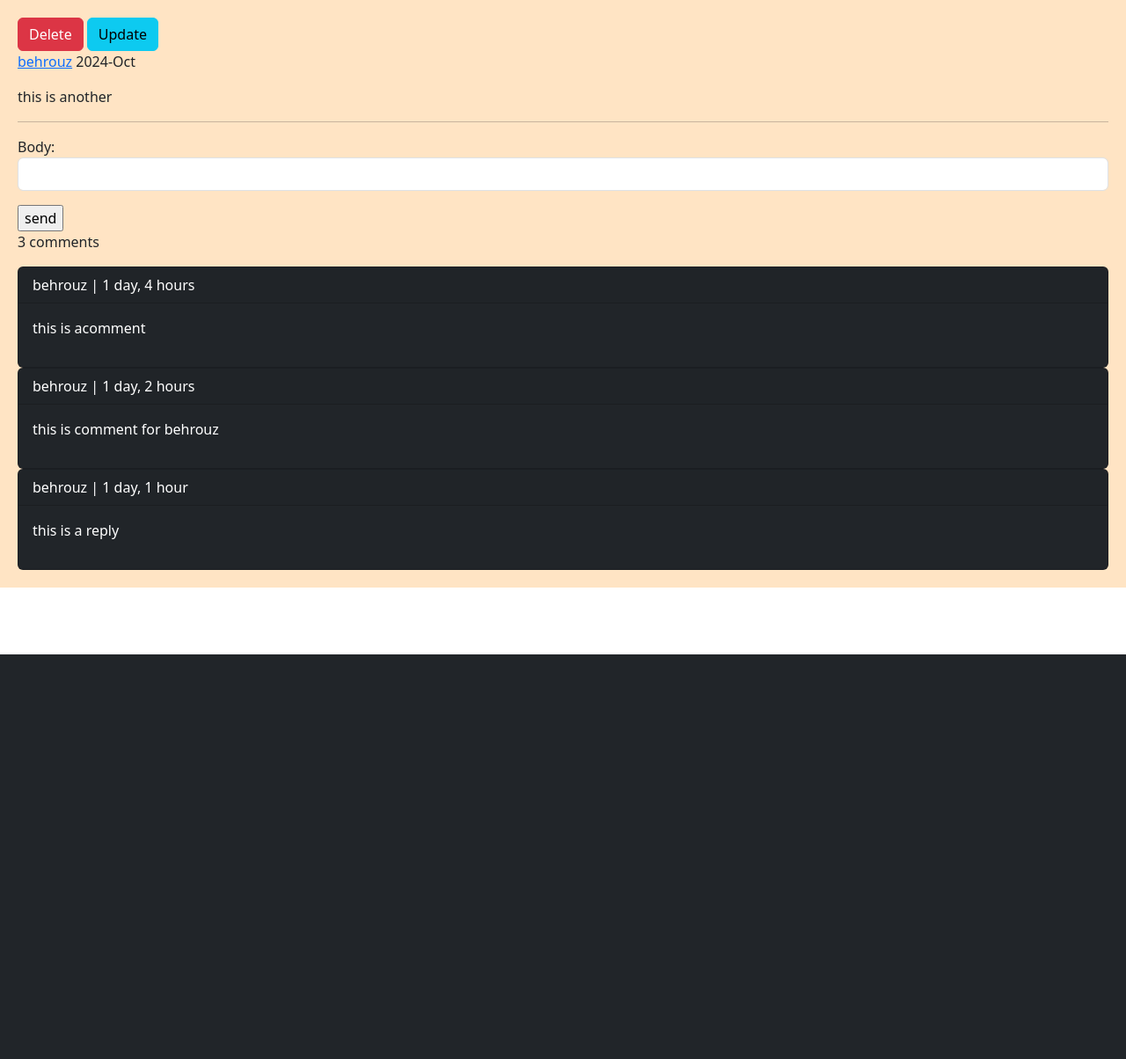
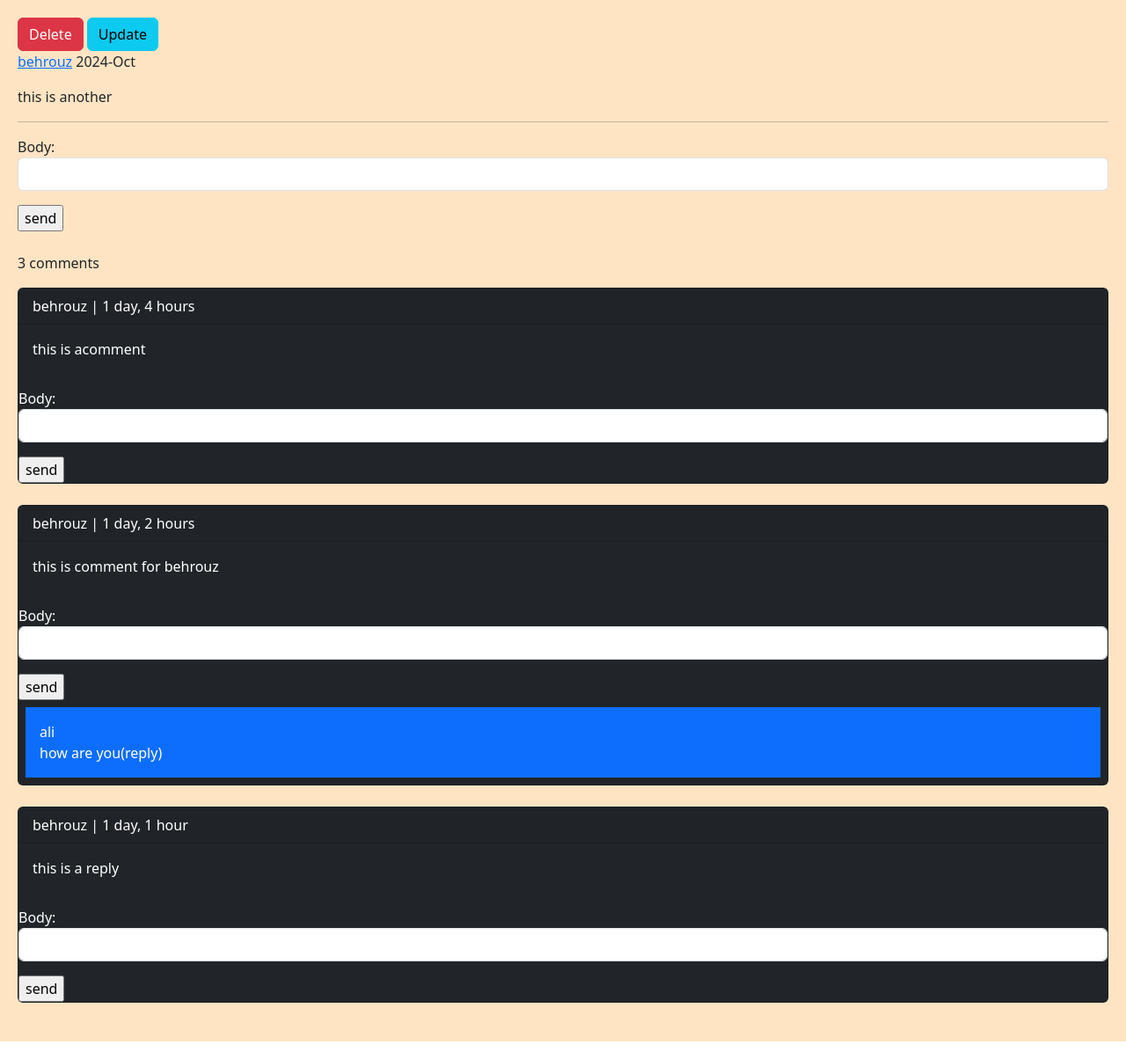
Before and after one commit to Bsh-1996/Django_Mid, a Django app: a page that uses A/home/templates/home/detail.html in a window 1280 px wide. Shown: the part 56-1260 px from the top of the page at 88% size. Before the commit the page ends 800 px from the top, so only its background shows below. Run offline with Django 4.2, Linux system fonts and the light colour scheme; a user stored in the database is signed in; data comes from the database, SQL or seed files in the repository; both versions use the stored data as it was after the commit.

Commit message:
reply forms

```diff
--- a/A/home/forms.py
+++ b/A/home/forms.py
@@ -16,3 +16,8 @@ class CommentCreatreForm(forms.ModelForm):
         widgets = {
             'body': forms.TextInput(attrs= {'class': 'form-control'})
         }
+
+class ReplyCommentForm(forms.ModelForm):
+    class Meta:
+        model = Comment
+        fields = ('body',)
--- a/A/home/templates/home/detail.html
+++ b/A/home/templates/home/detail.html
@@ -18,7 +18,7 @@
             {{ form.as_p }}
             <input type="submit" value="send">
 
-        </form>
+        </form><br/>
     {% else %}
         <p class="alert alert-danger">only logged in users can comment</p>
     {% endif %}
@@ -38,7 +38,26 @@
         <div class="card bg-dark text-white">
             <p class="card-header">{{ comment.user }} | {{ comment.created | timesince }}</p>
             <p class="card-body">{{ comment.body }}</p>
-        </div>
+
+            {% if request.user.is_authenticated %}
+                <form action="{% url 'home:add_reply' post.id comment.id %}" method="POST">
+                    {% csrf_token %}
+                    {{ form.as_p }}
+                    <input type="submit" value="send">
+
+                </form>
+            {% endif %}
+
+
+
+            {% with replies=comment.rcomments.all %}
+            {% for reply in replies %}
+                <p class="bg-primary p-3 m-2">{{ reply.user }} <br/> {{ reply.body }}</p>
+            {% endfor %}
+            {% endwith %}
+
+
+        </div><br/>
     {% empty %}
         <p>No comments yet</p>
     {% endfor %}
--- a/A/home/urls.py
+++ b/A/home/urls.py
@@ -9,4 +9,5 @@ urlpatterns = [
     path('post/delete/<int:post_id>/', views.PostDeleteView.as_view(), name='post_delete'),
     path('post/update/<int:post_id>/', views.PostUpdateView.as_view(), name= 'post_update'),
     path('post/create/',views.PostCreateView.as_view(), name= 'post_create'),
+    path('reply/<int:post_id>/<int:comment_id>/', views.PostAddReplyView.as_view(), name='add_reply'),
 ]
--- a/A/home/views.py
+++ b/A/home/views.py
@@ -2,10 +2,10 @@ from typing import Any
 from django.shortcuts import render, redirect, get_object_or_404
 from django.http import HttpRequest, HttpResponse
 from django.views import View
-from . models import Post
+from . models import Post, Comment
 from django.contrib.auth.mixins import LoginRequiredMixin
 from django.contrib import messages
-from . forms import PostCreateUpdateForm, CommentCreatreForm
+from . forms import PostCreateUpdateForm, CommentCreatreForm, ReplyCommentForm
 from django.utils.text import slugify
 from django.contrib.auth.decorators import login_required
 from django.utils.decorators import method_decorator
@@ -23,6 +23,7 @@ class HomeView(View):
 
 class PostDetailView(View):
     form_class = CommentCreatreForm
+    form_class_reply = ReplyCommentForm
 
     def setup(self, request, *args, **kwargs):
         self.post_instance = get_object_or_404(Post, pk = kwargs['post_id'], slug = kwargs['post_slug'])
@@ -31,7 +32,13 @@ class PostDetailView(View):
     def get(self, request, post_id, post_slug):
 
         comments = self.post_instance.pcomments.filter(is_reply = False)
-        return render(request, 'home/detail.html', {'post': self.post_instance, 'comments': comments, 'form': self.form_class})
+        return render(request, 'home/detail.html', {
+            'post': self.post_instance,
+            'comments': comments, 'form': self.form_class,
+            'reply_form': self.form_class_reply
+            })
+
+
 
     @method_decorator(login_required)
     def post(self, request, post_id, post_slug):
@@ -107,3 +114,22 @@ class PostCreateView(LoginRequiredMixin, View):
             new_post.save()
             messages.success(request, 'yoo created this post', 'success')
             return redirect('home:post_detail', new_post.id, new_post.slug)
+
+
+
+class PostAddReplyView(LoginRequiredMixin, View):
+    form_class = ReplyCommentForm
+
+    def post(self, request, post_id, comment_id):
+        post = get_object_or_404(Post, id = post_id)
+        comment = get_object_or_404(Comment, id = comment_id)
+        form = self.form_class(request.POST)
+        if form.is_valid():
+            reply = form.save(commit= False)
+            reply.user = request.user
+            reply.post = post
+            reply.reply = comment
+            reply.is_reply = True
+            reply.save()
+            messages.success(request, 'you reply submitted', 'success')
+        return redirect('home:post_detail', post.id, post.slug)
```
Also changed, not shown: A/db.sqlite3.
